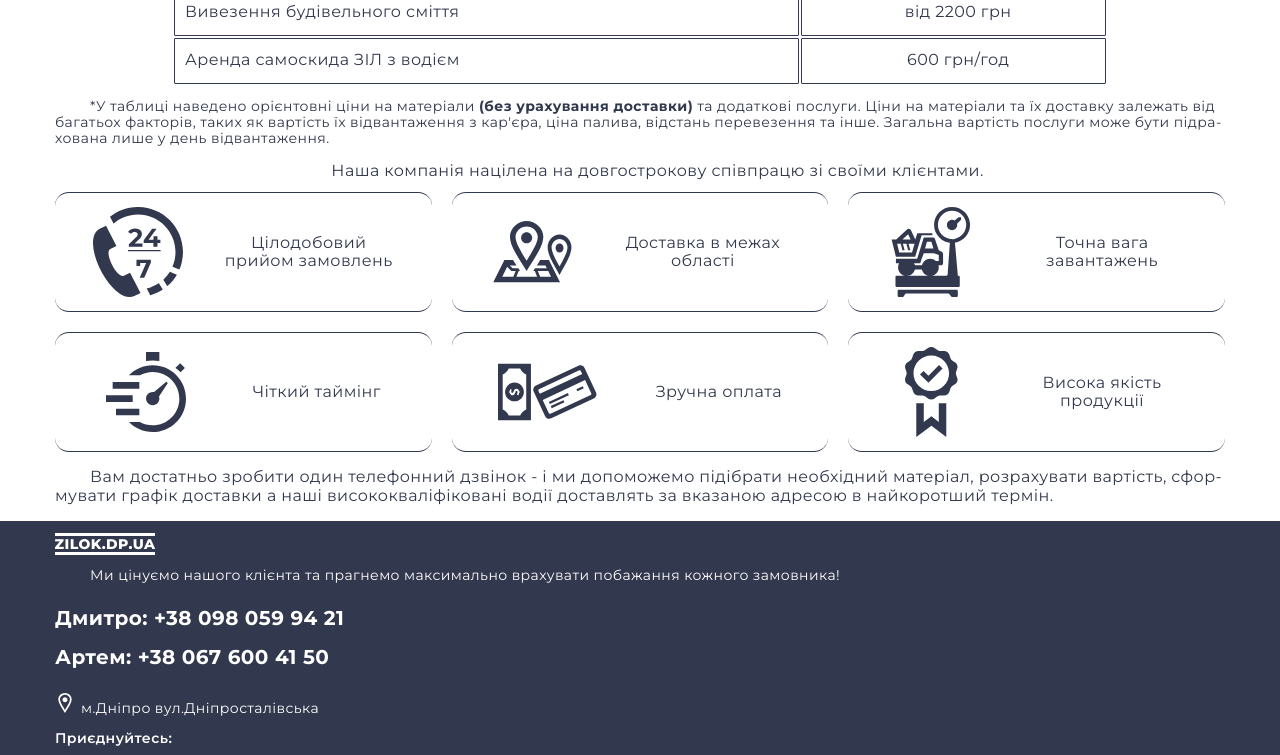
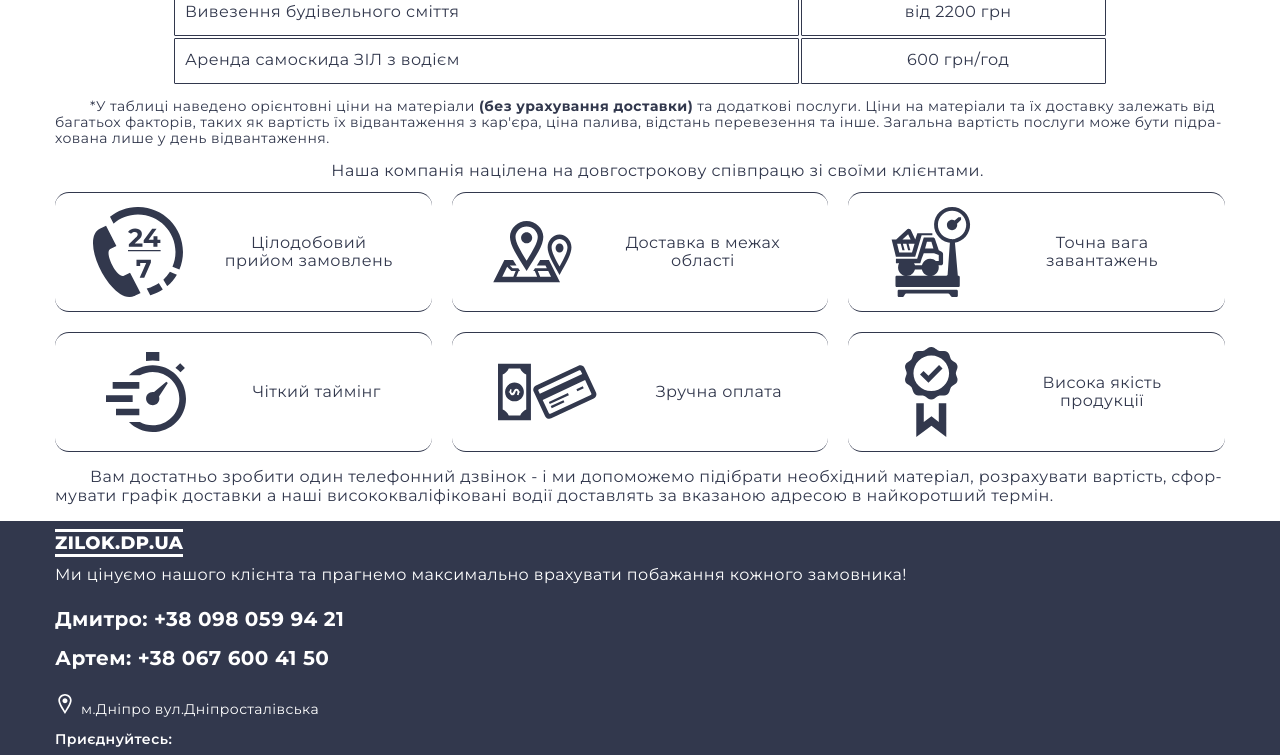
Before and after one commit to AnthonyIvan0v/delivery-service-zilok, a plain HTML site: page index.html in a window 1280 px wide. Shown: the part 2000-2755 px from the top of the page. Drawn offline with nearby package versions, Linux system fonts and the light colour scheme.

Commit message:
додає стилі у футері для планшетної та десктопної версії

```diff
--- a/sass/components/_logo.scss
+++ b/sass/components/_logo.scss
@@ -4,7 +4,6 @@
     align-items: center;
     color: var(--primary-text-color);
 
-    transform: scale(1);
     transition-property: color;
     @include animation;
 
@@ -38,11 +37,15 @@
 
 
 .logo-footer{
-    width: 100px;
+    display: inline;
     color: var(--primary-white-color);
     border-color: var(--primary-white-color);
+
 }
 
 .logo-footer span{
     border-color: var(--primary-white-color);
+    @media screen and (min-width: 768px) {
+        font-size: 18px;
+    }
 }
--- a/sass/layout/_footer.scss
+++ b/sass/layout/_footer.scss
@@ -5,12 +5,20 @@ footer{
     color: var(--primary-white-color);
 }
 
+// .wrapper-logo-slogan{
+//     display: flex;
+//     align-items: center;
+// }
 
 .slogan{
     margin-top: 12px;
     text-indent: 3%;
     font-size: 14px;
     text-align: left;
+        @media screen and (min-width: 768px) {
+            text-indent: 0;
+               font-size: 16px;
+            }
 }
 
 
@@ -40,6 +48,7 @@ address{
 
 .location{
     font-size: 14px;
+    width: 270px;
     display: flex;
     align-items: baseline;
     margin-top: 24px;
@@ -64,6 +73,9 @@ address{
     display: flex;
     justify-content: center;
     margin-top: 12px;
+    @media screen and (min-width:768px) {
+        justify-content: flex-start;
+    }
 }
 
 .title-join{
@@ -106,11 +118,13 @@ address{
     border-top: 1px solid var(--primary-white-color);
 }
 .developer{
-    font-size: 11px;
+    font-size: 10px;
+    // @media screen and (min-width:768px) {
+    //     text-align: center;
+    // }
 }
 
 .developer a{
-    font-weight: 500;
     border-bottom: 1px solid;
     border-color: var(--primary-white-color);;
     transition-property: color, border-color;
```
Also changed, not shown: index.html (+1 -3 lines), css/main.css, css/main.min.css, 2 other files.
